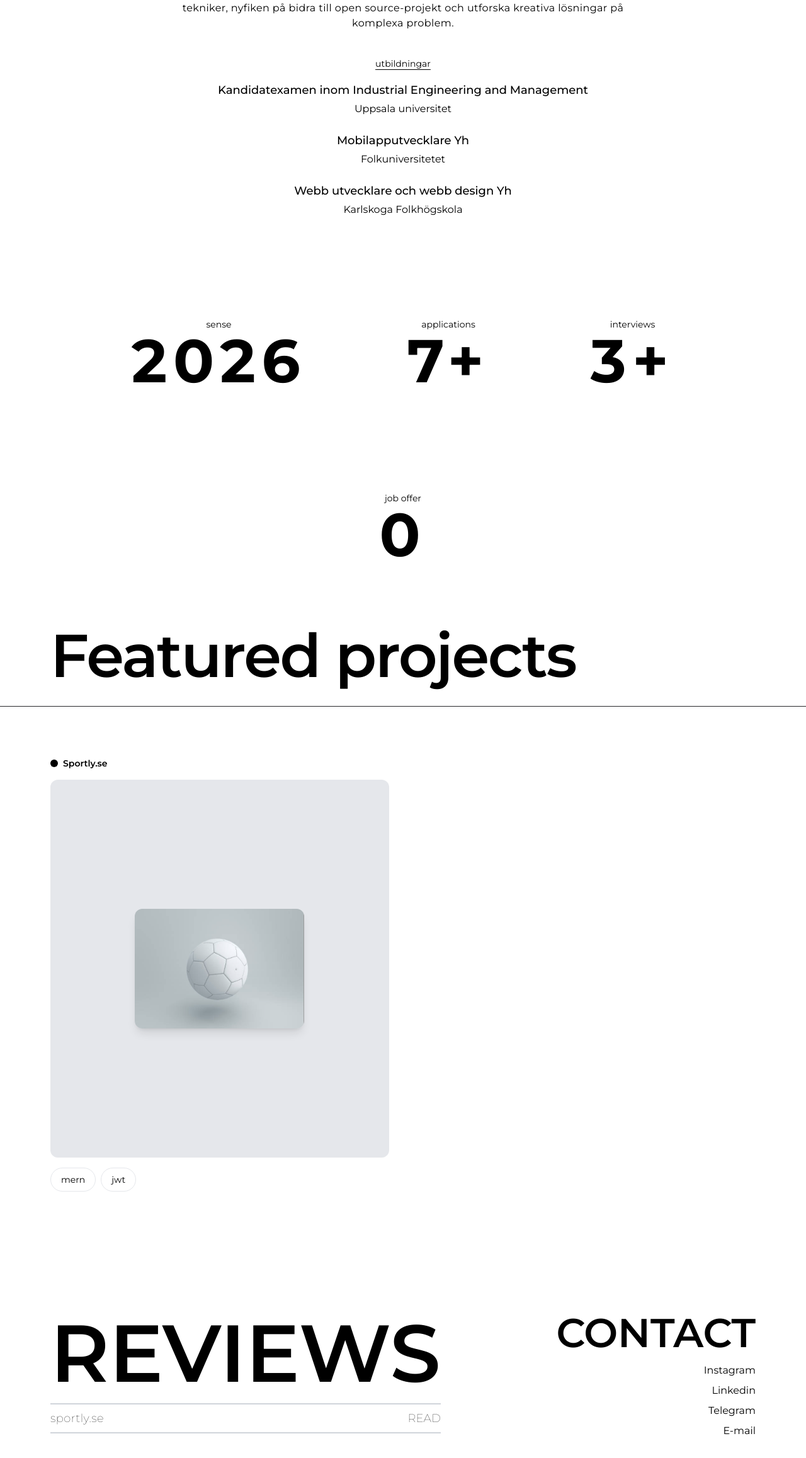
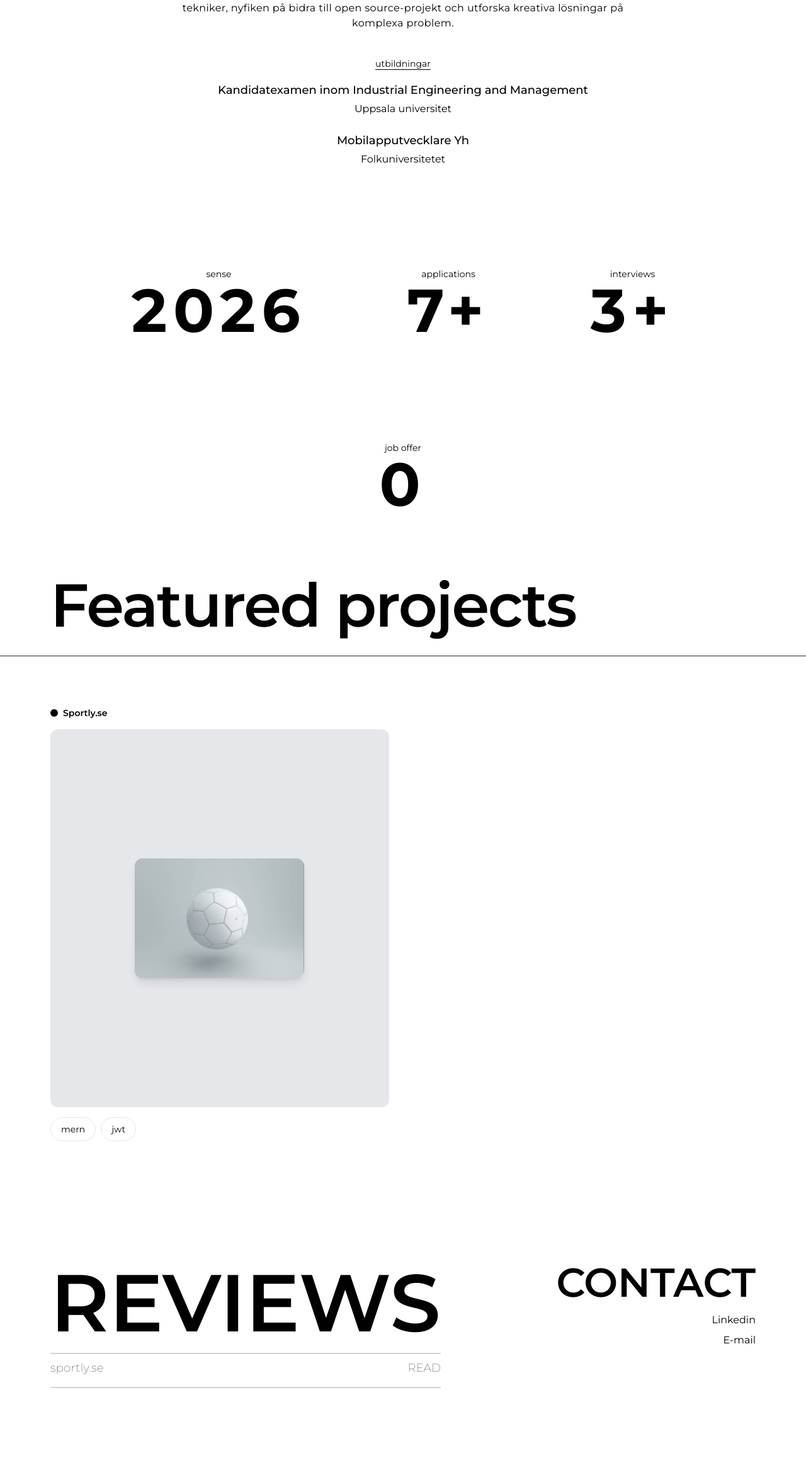
Before and after one commit to ns-develops/Portfolio-ns-dev.tech, a React (Vite) app: page / in a window 1280 px wide. Shown: the part 931-3246 px from the top of the page at 63% size. Built offline with nearby package versions, Linux system fonts and the light colour scheme; a web font is replaced by a local one.

Commit message:
small fix

```diff
--- a/src/components/Footer.jsx
+++ b/src/components/Footer.jsx
@@ -12,11 +12,14 @@ const Footer = () => {
             REVIEWS
           </h1>
 
-          <div className="mt-4 flex flex-col gap-2 items-start transition-all duration-500">
+          <div className="mt-4 flex flex-col gap-2 items-start">
             <div className="h-[2px] bg-gray-300 w-full"></div>
 
             <div className="flex justify-between items-center w-full">
-              <span className="text-base md:text-lg text-black font-thin tracking-wide">sportly.se</span>
+              <span className="text-base md:text-lg text-black font-thin tracking-wide">
+                sportly.se
+              </span>
+
               <button
                 onClick={() => setExpanded(!expanded)}
                 className={`text-base md:text-lg font-thin transition-colors duration-500 ${
@@ -27,24 +30,50 @@ const Footer = () => {
               </button>
             </div>
 
+            {/* Review */}
             <div
-              className={`h-[2px] bg-gray-300 w-full transition-all duration-500 ${
-                expanded ? 'mt-16 md:mt-24' : 'mt-0'
+              className={`w-full overflow-hidden transition-all duration-500 ease-in-out ${
+                expanded
+                  ? 'max-h-40 opacity-100 mt-4'
+                  : 'max-h-0 opacity-0 mt-0'
               }`}
-            ></div>
+            >
+              <p className="text-base md:text-lg text-black font-thin leading-relaxed max-w-xl">
+                En av de bästa i laget! Stort engagemang och närvaro. Tack för
+                ditt medverkande!
+              </p>
+            </div>
+
+            <div className="h-[2px] bg-gray-300 w-full"></div>
           </div>
         </div>
       </div>
 
       <div className='w-full md:w-auto flex flex-col gap-4 text-right mt-10 md:mt-28'>
-        <h1 className='text-[10vw] md:text-[5vw] font-semibold uppercase leading-none text-black'>Contact</h1>
+        <h1 className='text-[10vw] md:text-[5vw] font-semibold uppercase leading-none text-black'>
+          Contact
+        </h1>
+
         <div className="dets flex flex-col gap-2 text-sm md:text-base">
-          <a href="#" className="text-black hover:text-gray-700">Instagram</a>
-          <a href="#" className="text-black hover:text-gray-700">Linkedin</a>
-          <a href="#" className="text-black hover:text-gray-700">Telegram</a>
-          <a href="#" className="text-black hover:text-gray-700">E-mail</a>
+
+          <a
+  href="https://www.linkedin.com/in/natalie-samaan-5a0588353/"
+  target="_blank"
+  rel="noopener noreferrer"
+  className="text-black hover:text-gray-700"
+>
+  Linkedin
+</a>
+
+          <a
+  href="mailto:natalie.samaan@live.se"
+  className="text-black hover:text-gray-700"
+>
+  E-mail
+</a>
         </div>
       </div>
+
     </div>
   )
 }
--- a/src/components/Info.jsx
+++ b/src/components/Info.jsx
@@ -206,13 +206,6 @@ const Info = () => {
     Folkuniversitetet
   </p>
 
-    <p className="text-base md:text-lg font-medium mt-6">
-    Webb utvecklare och webb design Yh
-  </p>
-
-  <p className="text-sm md:text-base mt-1">
-    Karlskoga Folkhögskola
-  </p>
 
       {/* ===== TIMELINE / STATUS SEKTION ===== */}
 
```
